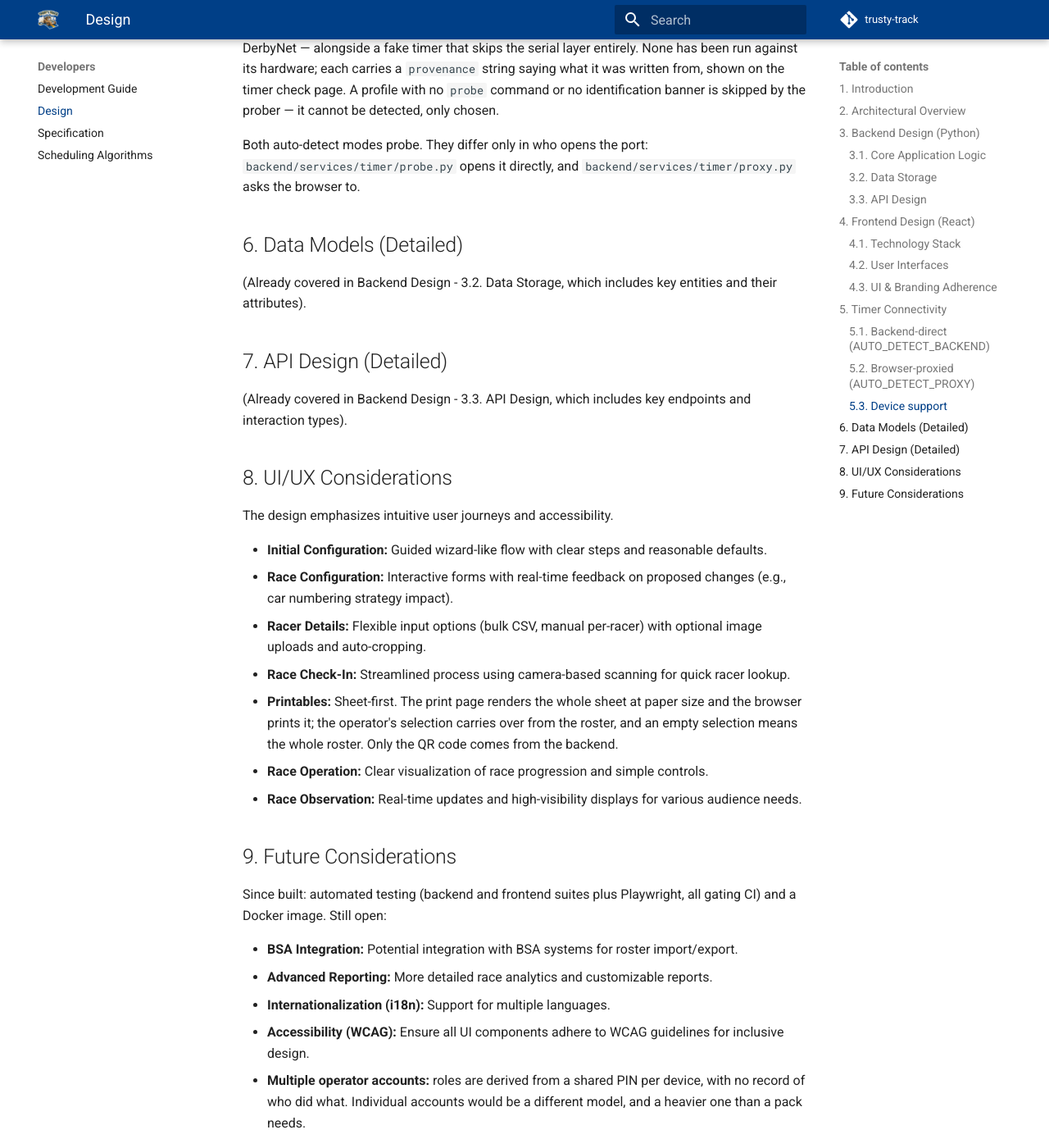
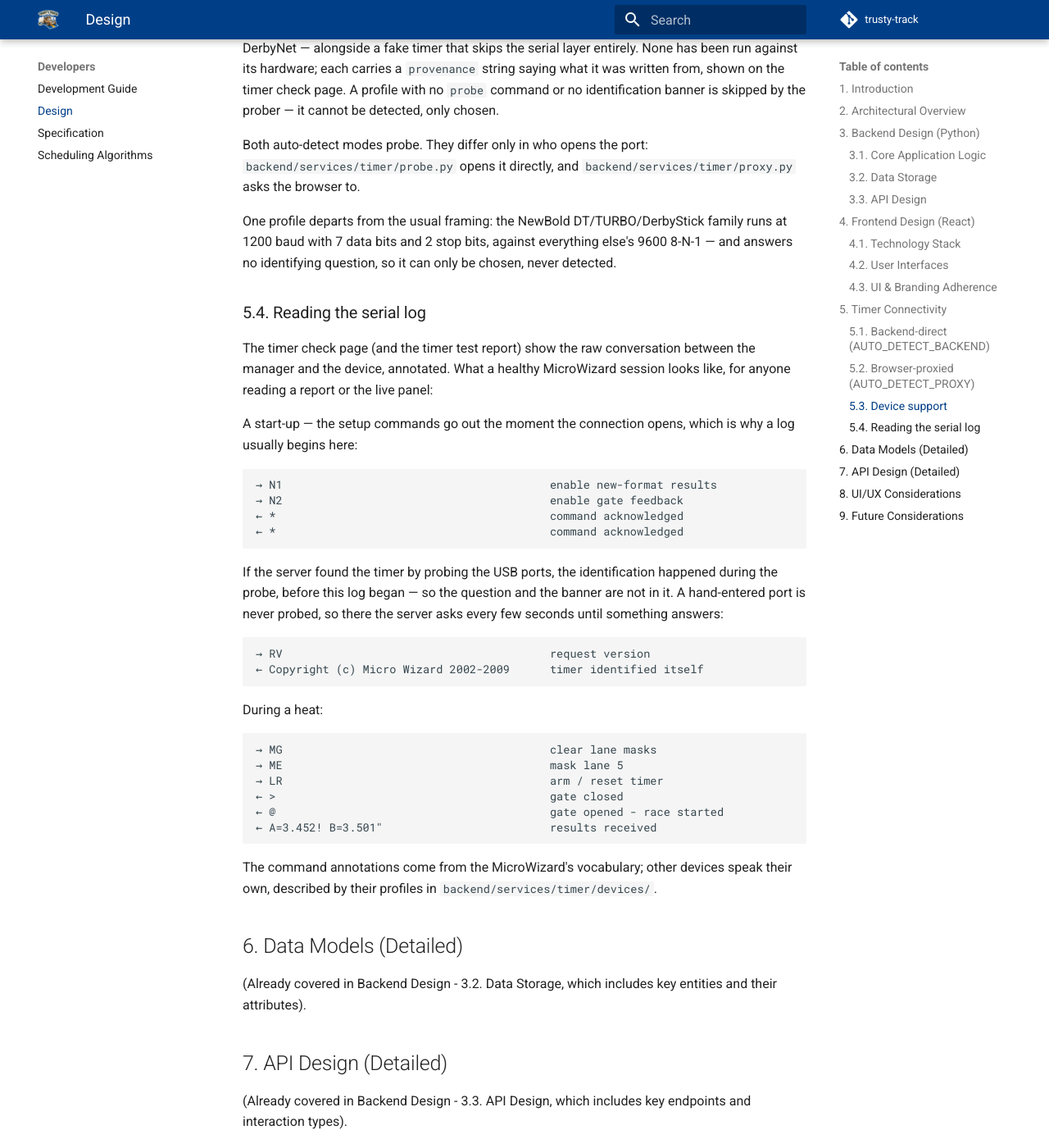
Before and after one commit to dknowles2/trusty-track, an MkDocs documentation site: the page built from docs/design.md, in a window 1280 px wide and 1400 px high, scrolled down 12203 px. Shown: the whole window at 82% size. Built offline with MkDocs 1.6.1 and Material for MkDocs 9.7.7, drawn with Linux system fonts in a browser that asks for light colours; comment, search, counter and statistics services are not loaded.

Commit message:
docs(timers): keep the volunteer's page for the volunteer
Second audience pass on the hardware timer page. The structure was right;
the vocabulary still was not — a derby volunteer met annotated serial
logs, probe commands and port talk in the middle of setup instructions.

The three annotated serial conversations move to design.md §5.4 with the
NewBold framing numbers, where a developer reading a test report can find
them. The user page's serial section becomes "The scrolling text at the
bottom", and its whole message is that you never need to read it — run
the test, download the report, and the conversation goes with it. The one
fact needing no decoding stays: arrows going out with nothing coming back
means the cable is wrong.

"When something goes wrong" moves directly after "Checking it works", so
the page reads as its two jobs in order: set up, then manage problems,
with the contribute-a-report section after both. Remaining jargon
reworded in place — detection "works by asking" rather than writing probe
commands, a hand-entered port is "used exactly as you typed it" rather
than never probed, and the timer "cannot tell us whether the release is
fitted" rather than saying nothing in its protocol.

Co-Authored-By: Claude Opus 5 <noreply@anthropic.com>

````diff
--- a/docs/design.md
+++ b/docs/design.md
@@ -351,6 +351,52 @@ Both auto-detect modes probe. They differ only in who opens the port:
 `backend/services/timer/probe.py` opens it directly, and
 `backend/services/timer/proxy.py` asks the browser to.
 
+One profile departs from the usual framing: the NewBold DT/TURBO/DerbyStick
+family runs at 1200 baud with 7 data bits and 2 stop bits, against everything
+else's 9600 8-N-1 — and answers no identifying question, so it can only be
+chosen, never detected.
+
+### 5.4. Reading the serial log
+
+The timer check page (and the timer test report) show the raw conversation
+between the manager and the device, annotated. What a healthy MicroWizard
+session looks like, for anyone reading a report or the live panel:
+
+A start-up — the setup commands go out the moment the connection opens, which
+is why a log usually begins here:
+
+```
+→ N1                                        enable new-format results
+→ N2                                        enable gate feedback
+← *                                         command acknowledged
+← *                                         command acknowledged
+```
+
+If the server found the timer by probing the USB ports, the identification
+happened during the probe, before this log began — so the question and the
+banner are not in it. A hand-entered port is never probed, so there the
+server asks every few seconds until something answers:
+
+```
+→ RV                                        request version
+← Copyright (c) Micro Wizard 2002-2009      timer identified itself
+```
+
+During a heat:
+
+```
+→ MG                                        clear lane masks
+→ ME                                        mask lane 5
+→ LR                                        arm / reset timer
+← >                                         gate closed
+← @                                         gate opened - race started
+← A=3.452! B=3.501"                         results received
+```
+
+The command annotations come from the MicroWizard's vocabulary; other devices
+speak their own, described by their profiles in
+`backend/services/timer/devices/`.
+
 ## 6. Data Models (Detailed)
 
 (Already covered in Backend Design - 3.2. Data Storage, which includes key entities and their attributes).
````
Also changed, not shown: docs/hardware-timer.md (+48 -79 lines).
